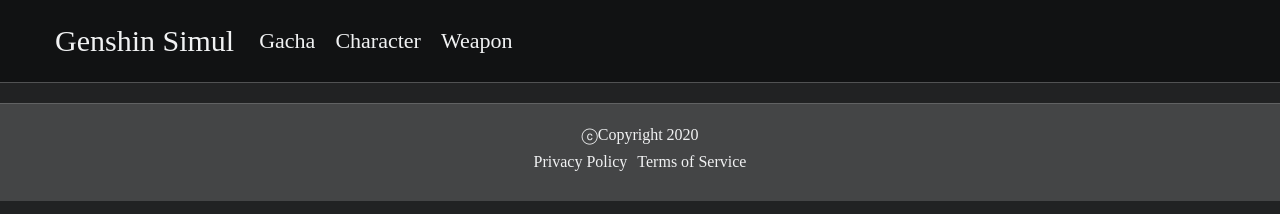
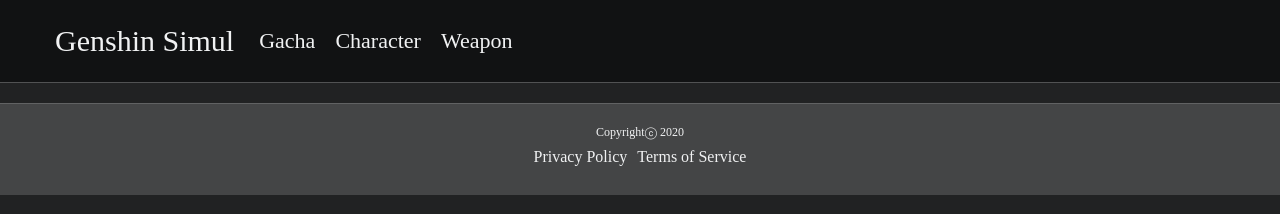
Before and after one commit to lumyjuwon/genshin, a React (Create React App) app: page / in a window 1280 px wide. Shown: the top 214 px of the page. Built offline with nearby package versions, Linux system fonts and the light colour scheme.

Commit message:
modify fontSize for copyright

```diff
--- a/src/App.tsx
+++ b/src/App.tsx
@@ -34,8 +34,8 @@
           </Switch>
         </ContentContainer>
           <Footer>
-            <div>
-              ⓒCopyright 2020
+            <div style={{fontSize: "12px"}}>
+              Copyrightⓒ 2020
             </div>
             <TextButton href="/policy">Privacy Policy</TextButton>
             <TextButton href="/terms">Terms of Service</TextButton>
```
